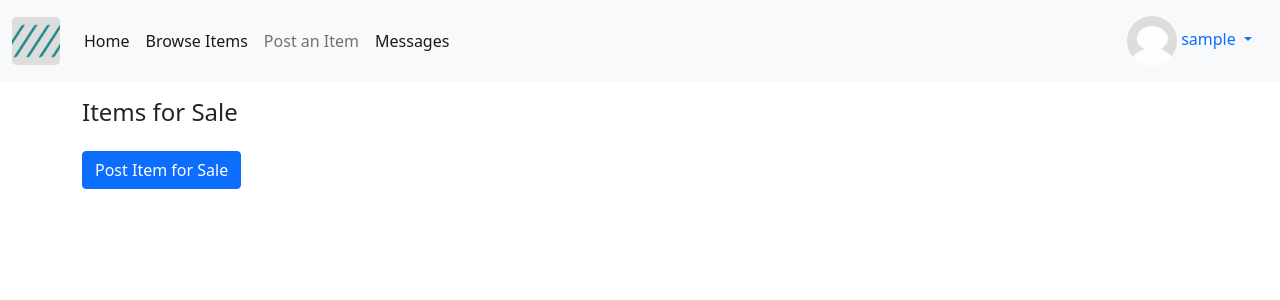
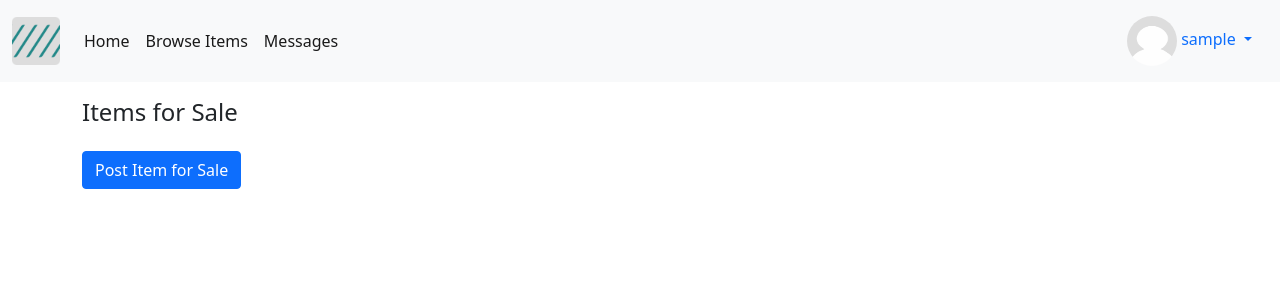
Before and after one commit to bararan/buymyjunk, a Django app: page / in a window 1280 px wide. Shown: the top 300 px of the page. Run offline with Django 3.2, Linux system fonts and the light colour scheme; the visitor is signed in with stand-in values (Sample User, id 1); data comes from the database, SQL or seed files in the repository; data that the repository does not hold is empty; some libraries are stand-ins or nearby versions.

Commit message:
Disabled redundant links.

```diff
--- a/templates/navbar.html
+++ b/templates/navbar.html
@@ -18,9 +18,9 @@
         <li class="nav-item">
           <a class="nav-link {% if path_to_items in request.path|truncatechars:8 %}active{% endif %}" href="{{path_to_items}}">Browse Items</a>
         </li>
-        <li class="nav-item">
+        <!--li class="nav-item">
           <a class="nav-link {% if request.path == path_to_upload %}active{% endif %}" href="{{path_to_upload}}">Post an Item</a>
-        </li>
+        </li-->
         <li class="nav-item">
           <a class="nav-link {% if path_to_reports in request.path|truncatechars:10 and request.path != path_to_upload %}active{% endif %}" href="{{path_to_reports}}">Messages</a>
         </li>
```
